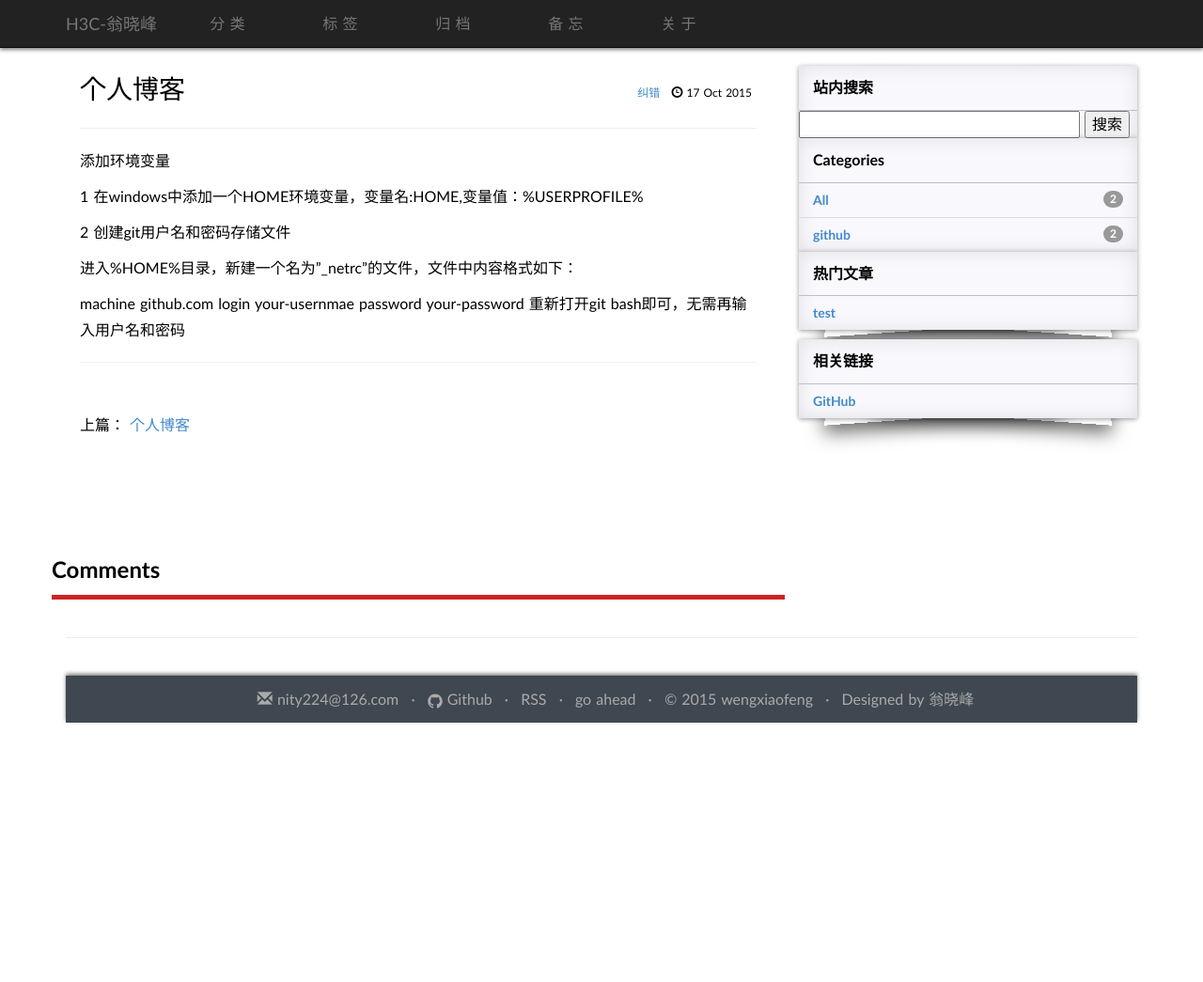
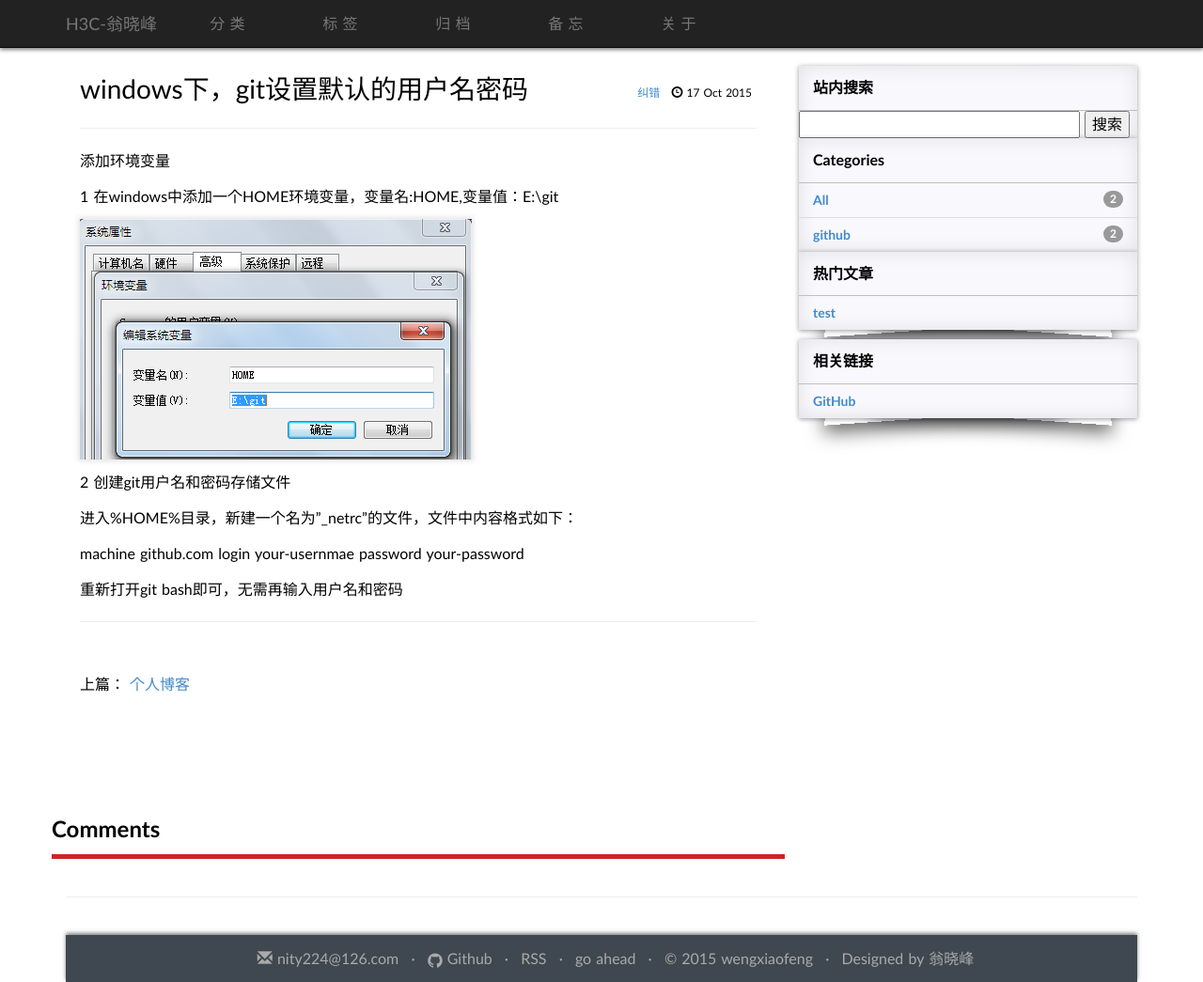
Before and after one commit to nity224/nity224.github.io, a Jekyll site: the page built from _posts/2015-10-17-github-login.md, in a window 1280 px wide and 1045 px high. Shown: the whole window at 94% size. Built offline with Jekyll 4.4.1, drawn with Linux system fonts in a browser that asks for light colours; some web fonts are replaced; comment, search, counter and statistics services are not loaded.

Commit message:
Signed-off-by: nity224 <nity224@126.com>

```diff
--- a/_posts/2015-10-17-github-login.md
+++ b/_posts/2015-10-17-github-login.md
@@ -1,8 +1,8 @@
 ---
-title: 个人博客
+title: windows下，git设置默认的用户名密码
 date: 2015-10-17 01:05:13 +0800
 layout: post
-permalink: /blog/2015/10/17/blog-test.html
+permalink: /blog/2015/10/17/github-login.html
 categories:
   - github
 tags:
@@ -10,9 +10,9 @@ tags:
 ---
 添加环境变量
 
-1 在windows中添加一个HOME环境变量，变量名:HOME,变量值：%USERPROFILE%
+1 在windows中添加一个HOME环境变量，变量名:HOME,变量值：E:\git
 
-
+![](/images/env.png)
 
 2 创建git用户名和密码存储文件
 
@@ -21,4 +21,5 @@ tags:
 machine github.com
 login your-usernmae
 password your-password
+
 重新打开git bash即可，无需再输入用户名和密码
```
Also changed, not shown: images/env.png (added).
